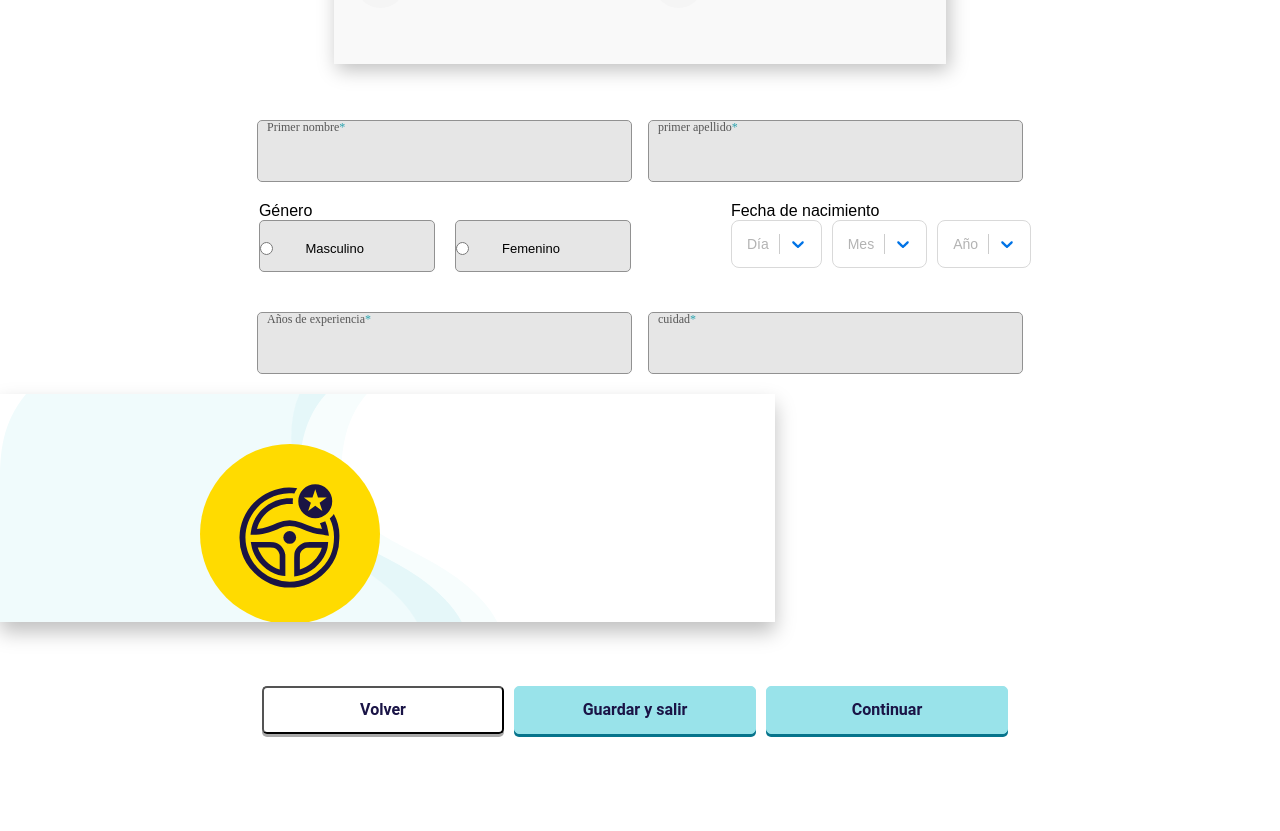
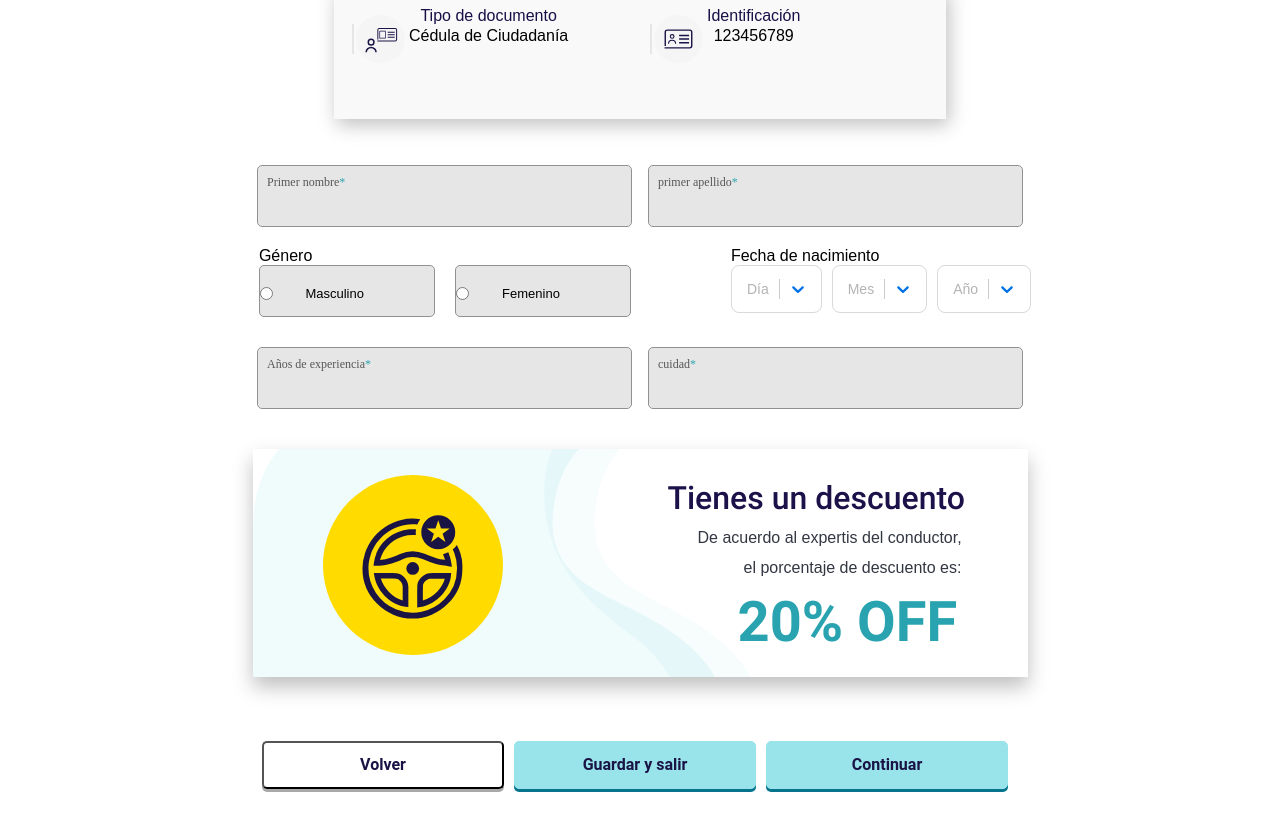
Before and after one commit to FedericoBenitezItConsultores/-opportunity-factory-practice-project, a React (Vite) app: page /inf-person in a window 1280 px wide. Shown: the part 463-1294 px from the top of the page. Built offline with nearby package versions, Linux system fonts and the light colour scheme.

Commit message:
[FEATURE] css image

```diff
--- a/package.json
+++ b/package.json
@@ -10,6 +10,8 @@
     "preview": "vite preview"
   },
   "dependencies": {
+    "@material-ui/core": "^4.12.4",
+    "@mui/material": "^6.1.9",
     "react": "^18.3.1",
     "react-dom": "^18.3.1",
     "react-select": "^5.8.3"
--- a/src/components/InfoPerson.jsx
+++ b/src/components/InfoPerson.jsx
@@ -6,6 +6,7 @@ import Navbar from "./organisms/navbar-2/Navbar";
 import { Footer } from "./molecules/Footer/Footer";
 import FooterButtons from "./molecules/Footer/FooterButtons";
 import CardDiscount from "./molecules/card-discount/CardDiscount";
+import Input from "./atoms/input-form/Input";
 
 const dayOptions = Array.from({ length: 31 }, (_, i) => ({
   value: i + 1 < 10 ? `0${i + 1}` : `${i + 1}`,
@@ -92,8 +93,9 @@ export const InfoPerson = () => {
         <h1 className={style.persona}>Persona</h1>
         <p className={style.information}>
           Ingresa la información de la persona, conocerla es importante para
-          hacer una propuesta <br /> acorde a sus necesidades
+          hacer una propuesta
         </p>
+        <p className={style.information2}>acorde a sus necesidades</p>
         <p className={style.parragraf}>Los campos con (*) son obligatorios</p>
 
         <div className={style.containerCard}>
@@ -139,6 +141,7 @@ export const InfoPerson = () => {
 
         <div className={style.containerOne}>
           <InputForm />
+          {/* <Input placehorder="primer nombre"/> */}
           <InputForm label="primer apellido" />
         </div>
 
@@ -209,7 +212,6 @@ export const InfoPerson = () => {
           marginBottom: "7em",
         }}
       >
-
         <FooterButtons />
       </div>
     </>
--- a/src/components/InfoPerson.module.css
+++ b/src/components/InfoPerson.module.css
@@ -13,12 +13,16 @@
 }
 
 .information {
-  margin-top: 0;
+  margin-top: 10px;
+  margin-bottom: 10px;
+}
+.information2{
   margin-bottom: 15px;
 }
 
 .parragraf {
-  margin-top: 0;
+  margin-top: 5px;
+  margin-bottom: 30px;
   color: #28a3af;
 }
 
@@ -40,7 +44,7 @@
 }
 
 .InfoPerson input[type="text"] {
-  margin-top: 10px;
+  /* margin-top: 10px; */
   padding: 8px;
   font-size: 16px;
   text-align: center;
--- /dev/null
+++ b/src/components/atoms/input-form/Input.jsx
@@ -0,0 +1,21 @@
+import { useState } from "react";
+import styles from "./styles.module.css";
+
+const input = ({ value, onChange, placehorder, ...props }) => {
+
+      const [inputActive, setInputActive] = useState(false);
+      return (
+        <label
+          style={{
+            "--top-placeholder": inputActive ? "-20px" : "0",
+          }}
+          onClick={() => setInputActive(true)}
+          className={styles.container_input}
+        >
+          <input className={styles.input2} {...props} type="text" />
+          <p className={styles.placehorder}>{placehorder}</p>
+        </label>
+      );
+}
+
+export default input
--- a/src/components/molecules/card-discount/CardDiscount.jsx
+++ b/src/components/molecules/card-discount/CardDiscount.jsx
@@ -3,16 +3,29 @@ import style from "./CardDiscount.module.css";
 
 const CardDiscount = () => {
   return (
-    <div className={style.CardDiscount}>
-      <div className={style.bgImagen}>
-      <img src="Group8.svg" alt="" height="222" width="505"/>
-      <img src="Layer_2.svg" alt="" />
+    <div className={style.parentContainer}>
+      <div className={style.CardDiscount}>
+        <div className={style.bgImagen}>
+          <img src="Group8.svg" alt="" height="222" width="505" />
+          <img
+            src="Layer_2.svg"
+            alt=""
+            className={style.layer2Image}
+            height="180"
+            width="180"
+          />
+        </div>
+        <div className={style.containerText}>
+          <div className={style.title}>Tienes un descuento</div>
+          <div>
+            <div className={style.text}>
+              De acuerdo al expertis del conductor,
+            </div>
+            <div className={style.text2}>el porcentaje de descuento es:</div>
+          </div>
+          <div className={style.discount}>20% OFF</div>
+        </div>
       </div>
-
-      <div className={style.img2}>
-
-      </div>
-
     </div>
   );
 };
--- a/src/components/molecules/card-discount/CardDiscount.module.css
+++ b/src/components/molecules/card-discount/CardDiscount.module.css
@@ -1,33 +1,39 @@
-/* .CardDiscount{
+.parentContainer {
   display: flex;
-    box-shadow: 0px 10px 19px #00000040;
-  background-color: #FFFFFF;
+  justify-content: center;
+  align-items: center;
+  /* width: 100%;
+    height: 100vh;  */
+  /* background-color: #f0f0f0;  */
+}
+
+.CardDiscount {
+  display: flex;
+  margin-top: 20px;
   width: 775px;
   height: 228px;
-}
-.bgImagen{
-    position: static;
-    height: 228px !important;
-}
-.img1{
-    display: flex;
-    align-items: center;
-
-} */
-.CardDiscount {
-    display: flex;
   box-shadow: 0px 10px 19px #00000040;
-    background-color: #FFFFFF;
-    width: 775px;
-    height: 228px;
-    position: relative;
+  background-color: #ffffff;
   overflow: hidden;
 }
 
+.layer2Image {
+  margin-top: -24px;
+  margin-left: -130px;
+}
+.pDescuento {
+  display: flex;
+  position: absolute;
+  justify-content: flex-end; /* Alinea horizontalmente al final */
+  align-items: flex-end; /* Alinea verticalmente al final */
+  height: 100%; /* Asegúrate de que ocupe todo el contenedor */
+}
+
 .bgImagen {
-    position: absolute;
-    top: 0;
-    left: 0;
+  display: flex;
+  justify-content: center;
+  align-items: center;
+  position: relative;
   width: 100%;
   height: 100%;
 }
@@ -47,3 +53,41 @@
   left: 200px;
   z-index: 2;
 }
+.title {
+  display: flex;
+  position: absolute;
+  color: #1c1149;
+  font-size: 32px;
+  margin-left: -340px;
+  font-family: "roboto Medium";
+  margin-top: 30px;
+  border-top-left-radius: 3px;
+}
+.text {
+  position: absolute;
+  margin-top: 80px;
+  margin-left: -310px;
+  color: #333742;
+  white-space: nowrap;
+}
+.text2 {
+  position: absolute;
+  margin-top: 110px;
+  color: #333742;
+  white-space: nowrap;
+  margin-left: -264px;
+}
+.discount {
+  display: flex;
+  position: absolute;
+  color: #28a3af;
+  font-size: 56px;
+  font-family: "roboto Bold";
+  white-space: nowrap;
+  margin-left: -270px;
+  margin-top: 140px;
+}
+
+.containerText {
+  margin-left: -20px;
+}
```
Also changed, not shown: src/components/atoms/input-form/styles.module.css (+27 -0 lines), 1 other file (tests, documents, lock files or other folders). Lines whose indentation alone changed are shown as unchanged.
